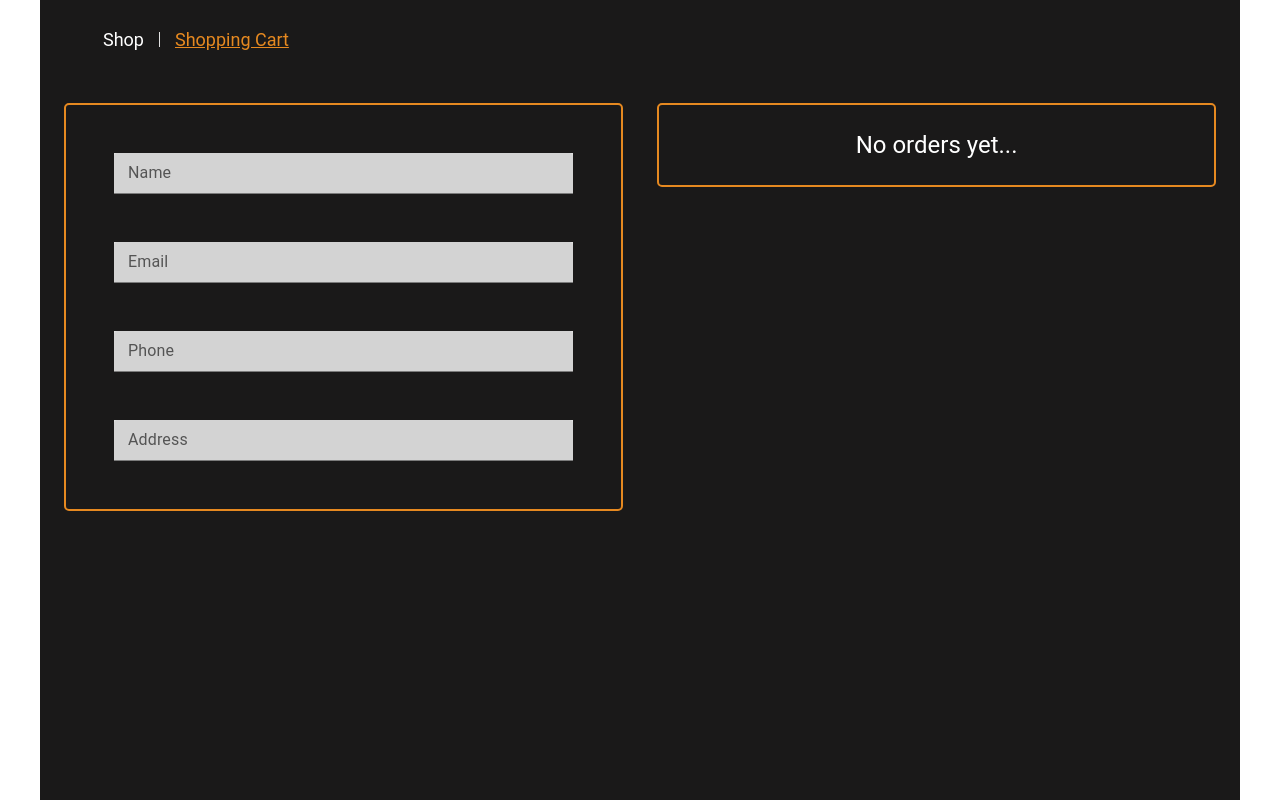
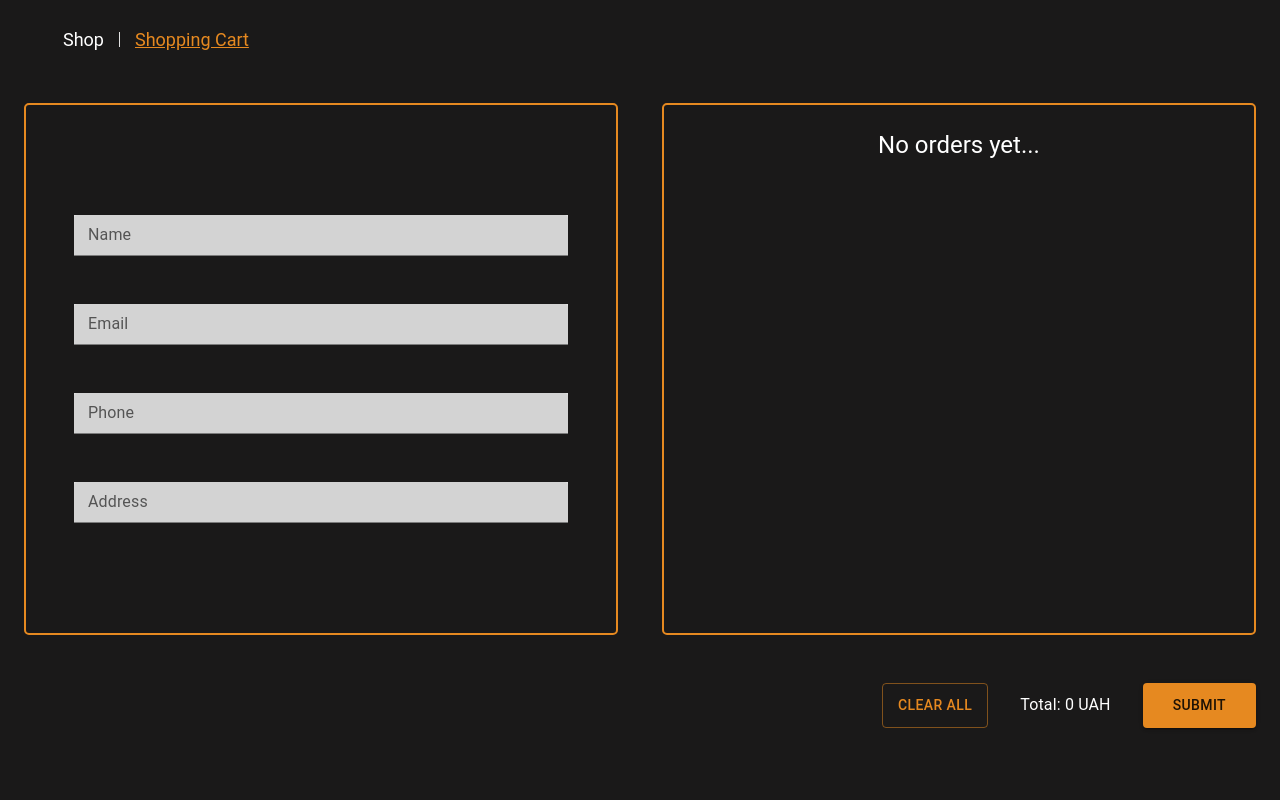
Before and after one commit to IgorLuzhnyi/delivery-app, a React (Create React App) app: page /shopping-cart in a window 1280 px wide. Built offline with nearby package versions, Linux system fonts and the light colour scheme.

Commit message:
almost done

```diff
--- a/src/components/Home/Home.js
+++ b/src/components/Home/Home.js
@@ -16,7 +16,8 @@ const Home = () => {
     <Container
       disableGutters
       sx={{
-        height: "100vh",
+        height: { lg: "100vh" },
+        pb: { lg: 0, md: 2, sm: 2, xs: 2 },
         color: "#fff",
         backgroundColor: "secondary.main",
       }}
--- a/src/components/Shop/Shop.js
+++ b/src/components/Shop/Shop.js
@@ -11,8 +11,7 @@ import {
 import Product from "./Product/Product";
 import { db } from "../../db/db";
 import { useState, useEffect } from "react";
-import { useDispatch, useSelector } from "react-redux";
-import { removeAll } from "../../redux/cart";
+import { useSelector } from "react-redux";
 
 const Shop = () => {
   const [shopIndex, setShopIndex] = useState(0);
@@ -20,8 +19,6 @@ const Shop = () => {
   const [categoryIndex, setCategoryIndex] = useState(0);
 
   const cart = useSelector((state) => state.cart);
-
-  const dispatch = useDispatch();
 
   useEffect(() => setCategoryIndex(0), [shopIndex]);
 
@@ -33,17 +30,29 @@ const Shop = () => {
         <Grid
           item
           lg={3}
+          md={12}
+          sm={12}
+          xs={12}
           sx={{
             p: 3,
             backgroundColor: "tertiary.main",
             borderRadius: 3,
             alignSelf: "flex-start",
+            display: "flex",
+            flexDirection: { lg: "column", md: "row", sm: "row", xs: "column" },
           }}
         >
           <Typography variant="h4" sx={{ textAlign: "center" }}>
             Shops:
           </Typography>
-          <Stack sx={{ mt: 3 }}>
+          <Stack
+            sx={{
+              mt: { lg: 3, md: 0, sm: 0 },
+              ml: { lg: 0, md: 3, sm: 3 },
+              justifyContent: { md: "space-between" },
+            }}
+            direction={{ lg: "column", md: "row", sm: "row", xs: "column" }}
+          >
             {db.map((brand, i) => (
               <Button
                 key={uuidv4()}
@@ -58,23 +67,37 @@ const Shop = () => {
             ))}
           </Stack>
         </Grid>
-        <Grid item lg={9} sx={{ pl: 3 }}>
+        <Grid
+          item
+          lg={9}
+          md={12}
+          sx={{
+            pl: { lg: 3, md: 0, sm: 0, xs: 0 },
+            mt: { lg: 0, md: 3, sm: 3, xs: 3 },
+          }}
+        >
           <Container
+            disableGutters
             sx={{
               backgroundColor: "tertiary.main",
               borderRadius: 3,
+              pl: { lg: 2, md: 2, sm: 2, xs: 1 },
+              pr: { lg: 2, md: 2, sm: 2, xs: 1 },
             }}
           >
-            <Stack direction="row" justifyContent="space-between">
-              <Tabs value={categoryIndex} sx={{ padding: "5px 10px" }}>
+            <Tabs
+              orientation="horizontal"
+              value={categoryIndex}
+              sx={{ padding: "5px 10px" }}
+            >
               {currentMenu.map((menuCategory, i) => (
                 <Tab
                   label={menuCategory}
                   onClick={() => setCategoryIndex(i)}
                   key={uuidv4()}
                   sx={{
-                      ml: 2,
-                      mr: 2,
+                    ml: { lg: 2, md: 2, sm: 0, xs: 0 },
+                    mr: { lg: 2, md: 2, sm: 0, xs: 0 },
                     color: "#fff",
                     "&:hover": {
                       color: "primary.main",
@@ -83,21 +106,7 @@ const Shop = () => {
                 />
               ))}
             </Tabs>
-              <Button
-                sx={{
-                  color: "#fff",
-                  textTransform: "capitalize",
-                  "&:hover": {
-                    transition: "0s",
-                    color: "primary.main",
-                    backgroundColor: "transparent",
-                  },
-                }}
-                onClick={() => dispatch(removeAll())}
-              >
-                clear all
-              </Button>
-            </Stack>
+
             <Grid
               container
               sx={{
@@ -124,6 +133,9 @@ const Shop = () => {
                   item
                   key={prod.id}
                   lg={6}
+                  md={6}
+                  sm={12}
+                  xs={12}
                   sx={{
                     mt: 2,
                     mb: 2,
--- a/src/components/ShoppingCart/CartProduct/CartProduct.js
+++ b/src/components/ShoppingCart/CartProduct/CartProduct.js
@@ -15,7 +15,8 @@ import RemoveIcon from "@mui/icons-material/Remove";
 import { MAX_PRODUCT_COUNT } from "../../../constants/constants";
 
 const CartProduct = ({ data }) => {
-  const { productName, img, count, price, id } = data;
+  const { product, isLastProduct } = data;
+  const { productName, img, count, price, id } = product;
   const [showWarning, setShowWarning] = useState(false);
   const [cartProductCount, setCartProductCount] = useState(count);
 
@@ -46,18 +47,18 @@ const CartProduct = ({ data }) => {
       direction="row"
       sx={{
         backgroundColor: "tertiary.main",
-        mb: 3,
+        mb: isLastProduct ? 0 : 3,
         borderRadius: "5px",
       }}
     >
       <CardMedia
         component="img"
-        height="200"
         image={img}
         alt={productName}
         sx={{
+          height: { lg: "200px", md: "200px", sm: "200px", xs: "150px" },
           borderRadius: "5px 0 0 5px",
-          maxWidth: "280px",
+          maxWidth: { lg: "280px", md: "200px", sm: "300px", xs: "150px" },
         }}
       />
       <Box
@@ -72,7 +73,7 @@ const CartProduct = ({ data }) => {
           {productName}
         </Typography>
         <Stack direction="row" sx={{ mt: 2, mb: 2, pl: 2, pr: 2 }}>
-          <IconButton onClick={() => dispatch(removeProduct(data))}>
+          <IconButton onClick={() => dispatch(removeProduct(product))}>
             <RemoveIcon sx={iconStyles} />
           </IconButton>
           <Tooltip
--- a/src/components/ShoppingCart/ShoppingCart.js
+++ b/src/components/ShoppingCart/ShoppingCart.js
@@ -4,34 +4,98 @@ import {
   FilledInput,
   InputLabel,
   Typography,
+  Button,
+  Box,
 } from "@mui/material";
+import CartProduct from "./CartProduct/CartProduct";
 import { useState } from "react";
-import { useSelector } from "react-redux";
+import { useSelector, useDispatch } from "react-redux";
 import { classes } from "../../theme";
-import CartProduct from "./CartProduct/CartProduct";
+import { removeAll } from "../../redux/cart";
 
 const ShoppingCart = () => {
+  const dispatch = useDispatch();
+
+  const cart = useSelector((state) => state.cart);
+
+  console.log(cart);
+
   const [userName, setUserName] = useState("");
   const [email, setEmail] = useState("");
   const [phone, setPhone] = useState("");
   const [address, setAddress] = useState("");
 
-  const cart = useSelector((state) => state.cart);
+  const [message, setMessage] = useState("");
+  const [messageColor, setMessageColor] = useState("red");
+  const [messageState, setMessageState] = useState("none");
 
-  console.log(cart);
+  const clearInputs = () => {
+    setUserName("");
+    setEmail("");
+    setPhone("");
+    setAddress("");
+  };
 
-  // const handleSubmit = () => console.log("Submitted");
+  const showOrderMessage = () => {
+    setMessageState("block");
+    setTimeout(() => {
+      setMessageState("none");
+    }, 1800);
+  };
+
+  const handleSubmit = () => {
+    if (cart.length > 0) {
+      setMessageColor("green");
+      setMessage("Your order has been received");
+      showOrderMessage();
+      clearInputs();
+      dispatch(removeAll());
+    } else {
+      setMessageColor("red");
+      setMessage("You did not order anything yet");
+      showOrderMessage();
+    }
+  };
 
   return (
-    <Stack direction="row" sx={{ p: 3, justifyContent: "space-between" }}>
+    <Box sx={{ position: "relative" }}>
+      <Typography
+        sx={{
+          position: "absolute",
+          left: "50%",
+          top: "40%",
+          transform: "translateX(-50%) translateY(-50%)",
+          display: messageState,
+          opacity: ".8",
+          padding: "10px 25px",
+          borderRadius: "3px",
+          backgroundColor: messageColor,
+          color: "#fff",
+          zIndex: "9999",
+        }}
+      >
+        {message}
+      </Typography>
+      <Stack
+        direction={{ lg: "row", md: "row", sm: "column", xs: "column" }}
+        sx={{ p: 3, justifyContent: "space-between" }}
+      >
         <Stack
           sx={{
             p: 3,
-          width: "44%",
+            width: { lg: "44%", md: "44%", sm: "100%", xs: "100%" },
+            boxSizing: {
+              lg: "content-box",
+              md: "content-box",
+              sm: "border-box",
+              xs: "border-box",
+            },
+            height: { lg: "60vh", md: "60vh", sm: "100%", xs: "100%" },
             border: "2px solid",
             borderColor: "primary.main",
             borderRadius: "5px",
             alignSelf: "flex-start",
+            justifyContent: "center",
           }}
         >
           <FormControl sx={classes.basicInputsClass}>
@@ -83,25 +147,85 @@ const ShoppingCart = () => {
             />
           </FormControl>
         </Stack>
-      <Stack
+        <Box
           sx={{
+            mt: { lg: 0, md: 0, sm: 3, xs: 3 },
             p: 3,
-          width: "44%",
+            width: { lg: "44%", md: "44%", sm: "100%", xs: "100%" },
+            boxSizing: {
+              lg: "content-box",
+              md: "content-box",
+              sm: "border-box",
+              xs: "border-box",
+            },
             border: "2px solid",
             borderColor: "primary.main",
             borderRadius: "5px",
             alignSelf: "flex-start",
+            height: "60vh",
+          }}
+        >
+          <Stack
+            sx={{
+              height: "100%",
+              overflowY: "auto",
+              scrollbarWidth: "10px",
+              scrollbarGutter: "stable both-edges",
+              "::-webkit-scrollbar": {
+                backgroundColor: "#42454a",
+                width: "10px",
+                position: "absolute",
+              },
+              "::-webkit-scrollbar-thumb": {
+                backgroundColor: "#e3e3e3",
+              },
             }}
           >
             {cart[0] ? (
-          cart.map((product) => <CartProduct data={product} key={product.id} />)
+              cart.map((product, i) => (
+                <CartProduct
+                  data={{
+                    product,
+                    isLastProduct: cart.length - 1 === i ? true : false,
+                  }}
+                  key={product.id}
+                />
+              ))
             ) : (
-          <Typography variant="h5" sx={{ color: "#fff", textAlign: "center" }}>
+              <Typography
+                variant="h5"
+                sx={{ color: "#fff", textAlign: "center" }}
+              >
                 No orders yet...
               </Typography>
             )}
           </Stack>
+        </Box>
       </Stack>
+      <Stack
+        direction={{ lg: "row", md: "row", sm: "row", xs: "column" }}
+        justifyContent="end"
+        sx={{ p: 3 }}
+      >
+        <Button
+          variant="outlined"
+          sx={{ mr: { lg: 3, md: 3, sm: 3, xs: 0 } }}
+          onClick={() => dispatch(removeAll())}
+        >
+          clear all
+        </Button>
+        <Typography sx={{ display: "flex", alignItems: "center", p: 1 }}>
+          Total: {cart.reduce((acc, i) => acc + i.count * i.price, 0)} UAH
+        </Typography>
+        <Button
+          variant="contained"
+          sx={{ padding: "10px 30px", ml: { lg: 3, md: 3, sm: 3, xs: 0 } }}
+          onClick={handleSubmit}
+        >
+          Submit
+        </Button>
+      </Stack>
+    </Box>
   );
 };
 
--- a/src/theme.js
+++ b/src/theme.js
@@ -26,15 +26,15 @@ export const classes = {
 };
 
 export const theme = createTheme({
-  // breakpoints: {
-  //   values: {
-  //     xl: 1920,
-  //     lg: 1280,
-  //     md: 960,
-  //     sm: 600,
-  //     xs: 0,
-  //   },
-  // },
+  breakpoints: {
+    values: {
+      xl: 1920,
+      lg: 1280,
+      md: 960,
+      sm: 600,
+      xs: 0,
+    },
+  },
   palette: {
     primary: {
       main: "#e68920",
```
Lines whose indentation alone changed are shown as unchanged.
